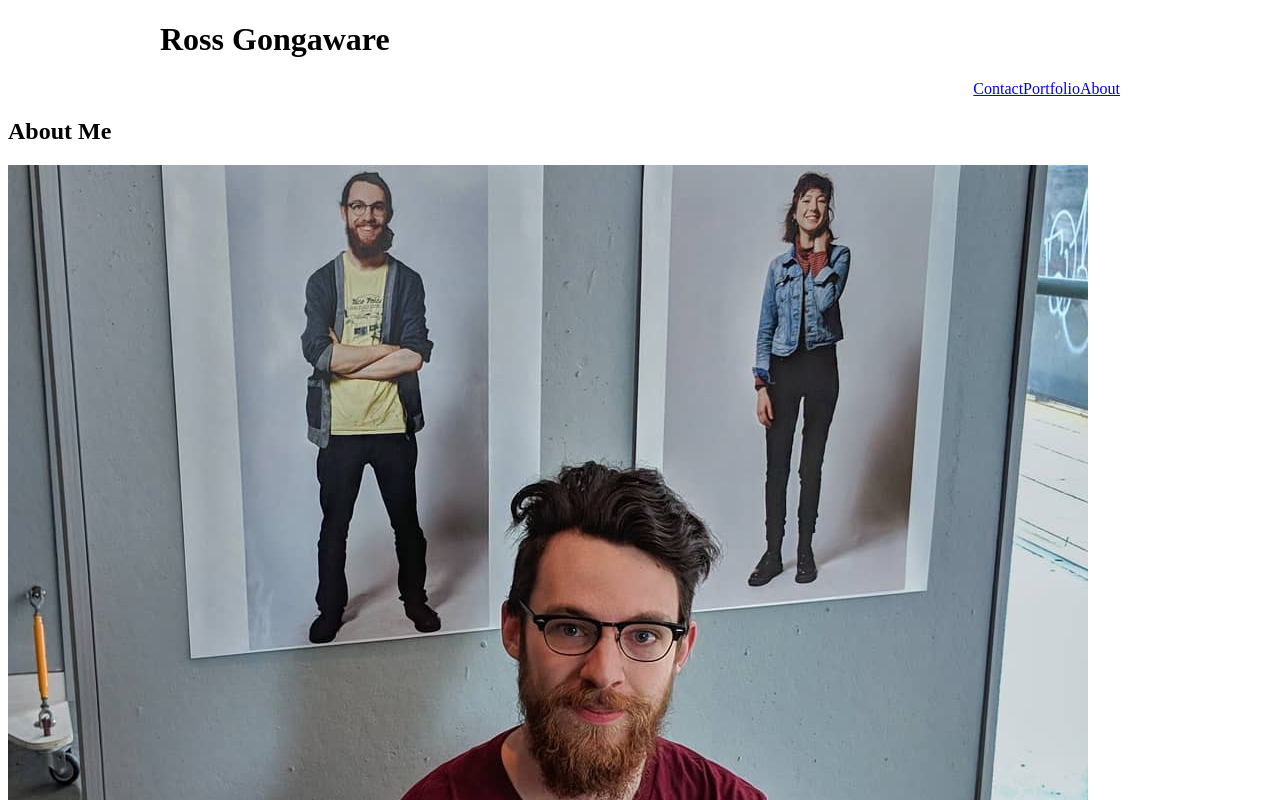
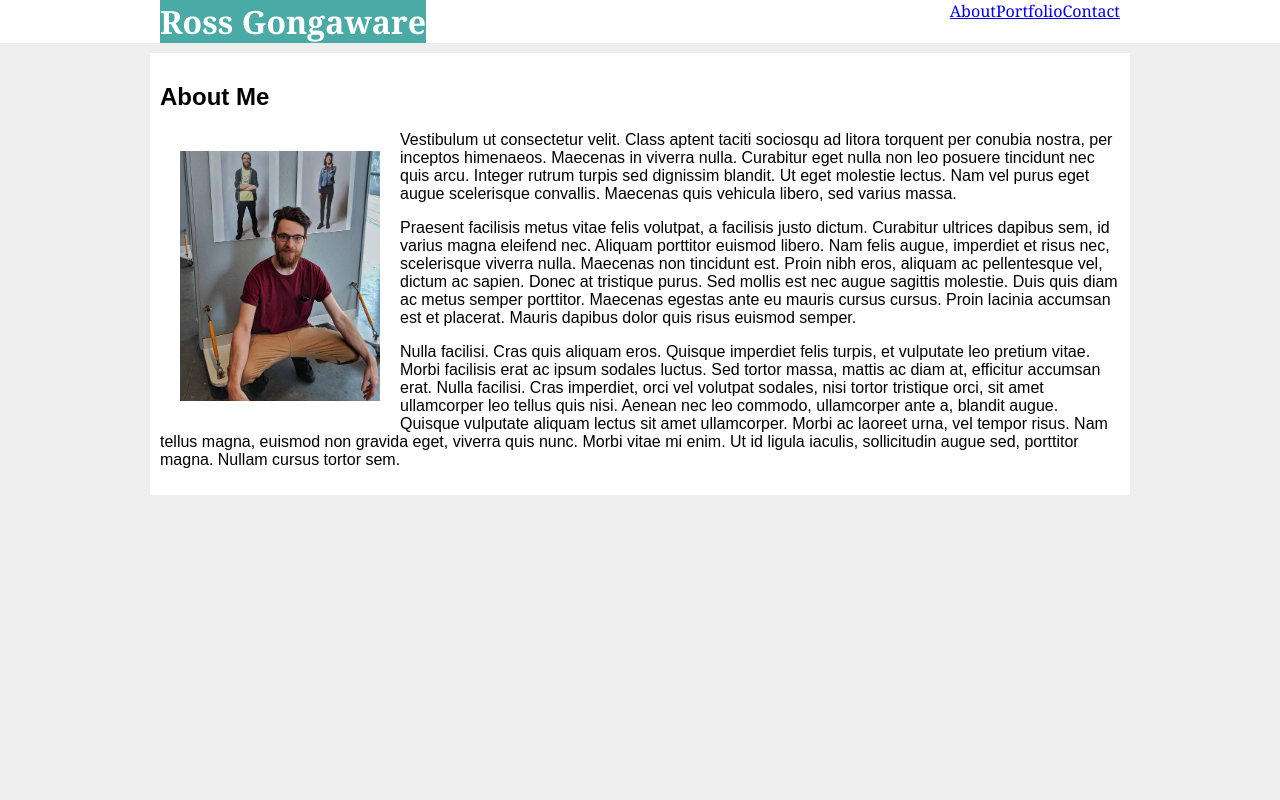
Before and after one commit to rossgong/basic-portfolio, a plain HTML site: page index.html in a window 1280 px wide. Shown: the top 800 px of the page. Drawn offline with Linux system fonts and the light colour scheme.

Commit message:
fixes continuity between pages

```diff
--- a/assets/css/index.css
+++ b/assets/css/index.css
@@ -1,20 +1,4 @@
-body {
-    background-color: #eee;
-}
 
-
-section {
-    width: 960px;
-    margin: 10px auto;
-    padding: 10px 10px;
-    background-color: white;
-}
-
-#nameHeading {
-    float: left;
-    font-weight: bolder;
-    background-color: #4aaaa5;
-}
 
 #aboutImage {
     width: 200px;
--- a/assets/css/structure.css
+++ b/assets/css/structure.css
@@ -1,7 +1,30 @@
+body {
+    background-color: #eee;
+    margin: 0;
+    font-family: 'Arial', 'Helvetica Neue', Helvetica, sans-serif;
+}
+
+header {
+    background-color: white;
+}
+
+#nameHeading {
+    float: left;
+    font-weight: bolder;
+    background-color: #4aaaa5;
+    color: white;
+    margin: 0 0;
+    padding: 10 10;
+}
+
 #heading {
     width: 960px;
-    margin: 10px auto;
-    background-color: white;
+    margin: 0 auto;
+    font-family: 'Georgia', Times, 'Times New Roman', serif;
+}
+
+.headerLink {
+    float: right;
 }
 
 .clearfix::after {
@@ -10,6 +33,9 @@
     clear: both;
 }
 
-.headerLink {
-    float: right;
+section {
+    width: 960px;
+    margin: 10px auto;
+    padding: 10px 10px;
+    background-color: white;
 }
--- a/index.html
+++ b/index.html
@@ -1,10 +1,10 @@
 <!DOCTYPE html>
 <html lang="en">
-    <head >
+    <head>
         <meta charset="UTF-8">
         <title>Ross Gongaware's Portfolio</title>
-        <link rel="stylesheet" type="text/css" href="assets/css/structure.css">
-        <link rel="stylesheet" type="text/css" href="assets/css/style.css">
+        <link rel="stylesheet" href="assets/css/structure.css">
+        <link rel="stylesheet" href="assets/css/index.css">
 
     </head>
     <body>
@@ -12,9 +12,9 @@
             <div id="heading">
                 <h1 id="nameHeading">Ross Gongaware</h1>
 
+                <a href="contact.html" class="headerLink">Contact</a>
+                <a href="portfolio.html" class="headerLink">Portfolio</a>
                 <a href="index.html" class="headerLink">About</a>
-                <a href="portfolio.html" class="headerLink">Portfolio</a>
-                <a href="contact.html" class="headerLink">Contact</a>
             </div>
         </header>
 
```
Also changed, not shown: contact.html (+8 -5 lines), portfolio.html (+8 -5 lines).
